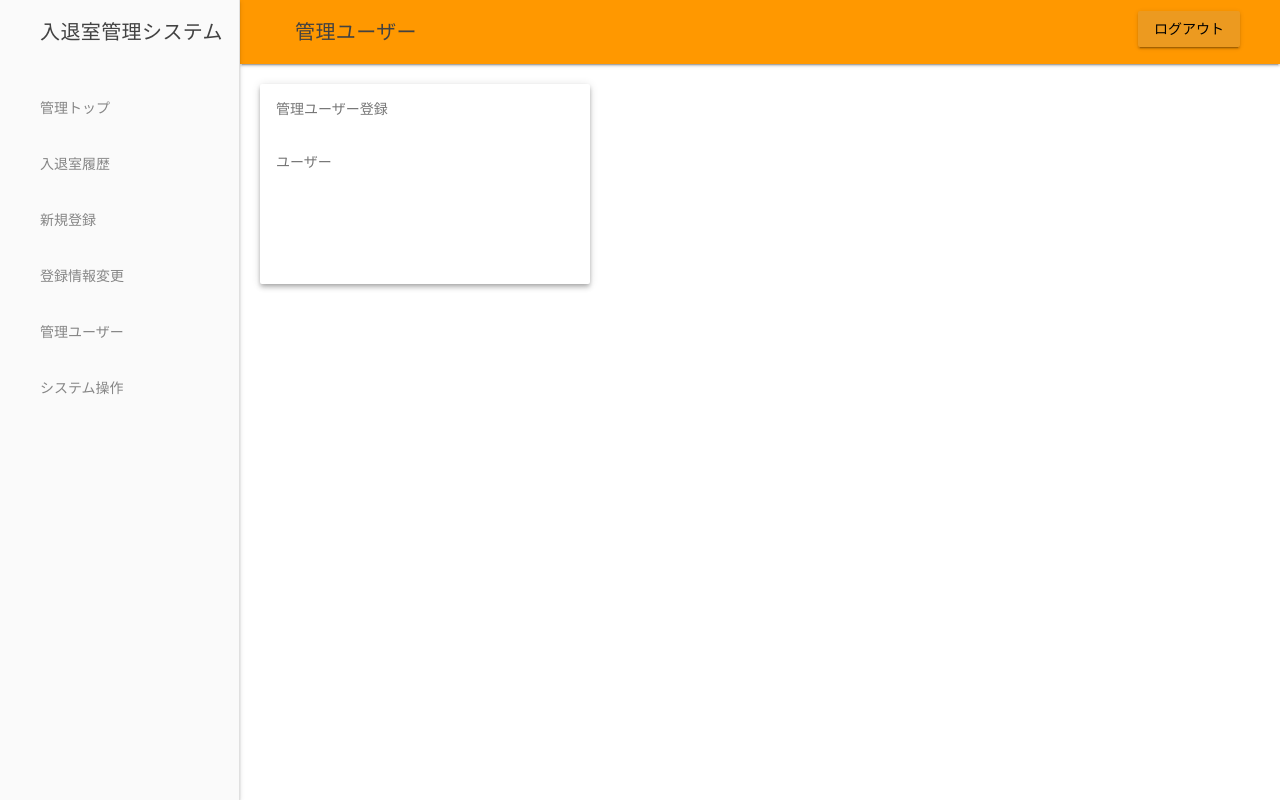
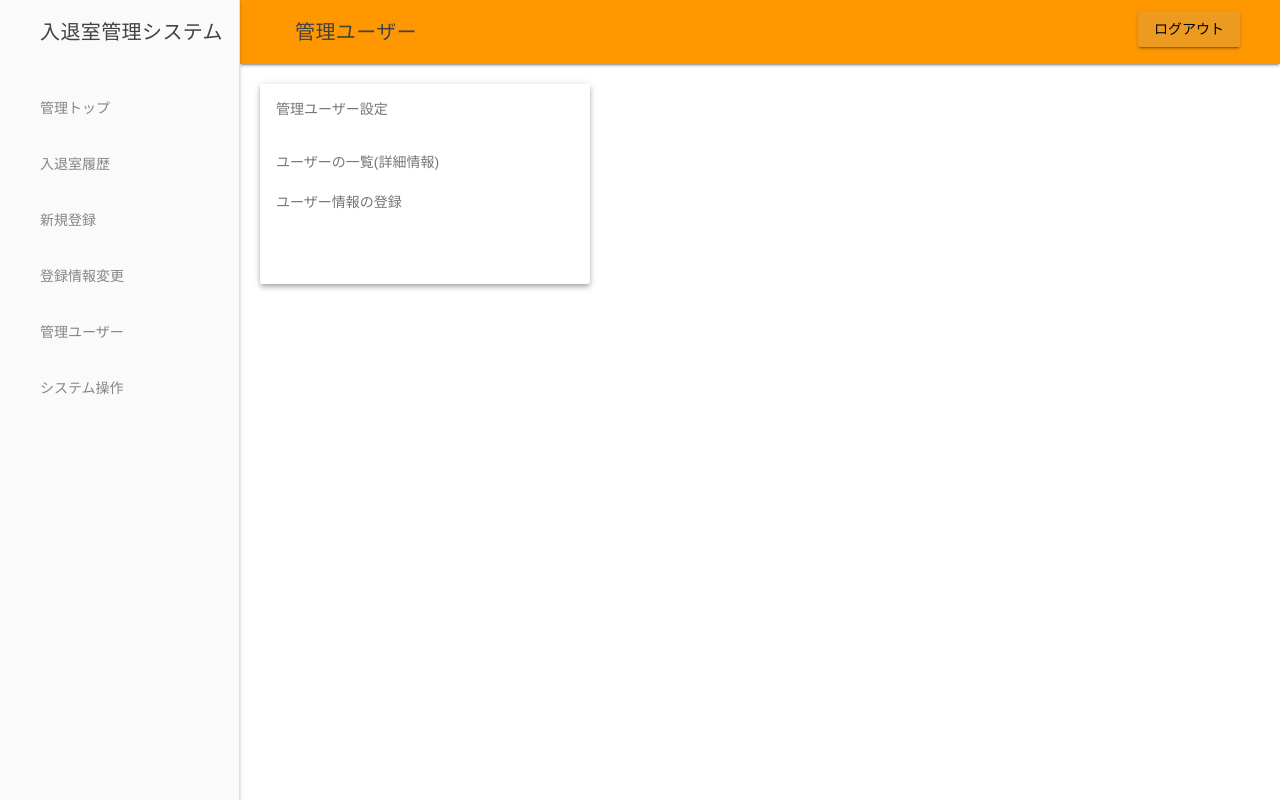
Before and after one commit to job3-14/EEmgmt, a PHP site: page /adminuser/adminuser.php in a window 1280 px wide. Run offline with PHP 8.4, Linux system fonts and the light colour scheme; the visitor is signed in with stand-in values (Sample User, id 1).

Commit message:
ページの更新

```diff
--- a/Docker/x64/apache2/www/adminuser/adminuser.php
+++ b/Docker/x64/apache2/www/adminuser/adminuser.php
@@ -56,22 +56,15 @@ header('Location: /login.php');
 <div class="c-card">
   <div class="mdl-card mdl-shadow--4dp">
   <div class="mdl-card__supporting-text">
-    管理ユーザー登録
+    管理ユーザー設定
   </div>
   <div class="mdl-card__supporting-text">
-  <p>ユーザー</p>
+  <p>ユーザーの一覧(詳細情報)</p>
+  <p>ユーザー情報の登録</p>
+
   </div>
 </div>
 </div>
-
-
-
-
-
-
-
-
-
 
 
 
```
